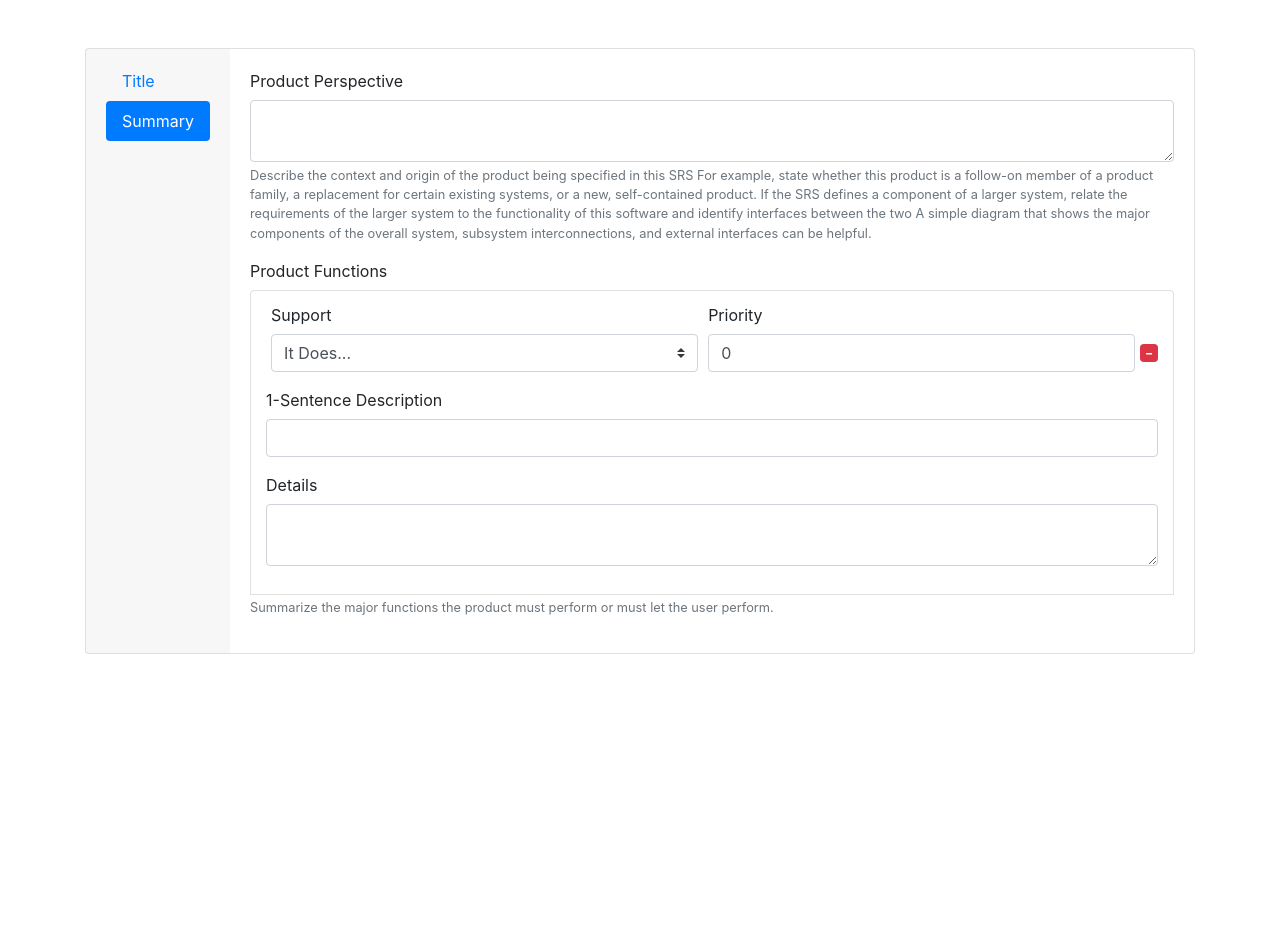
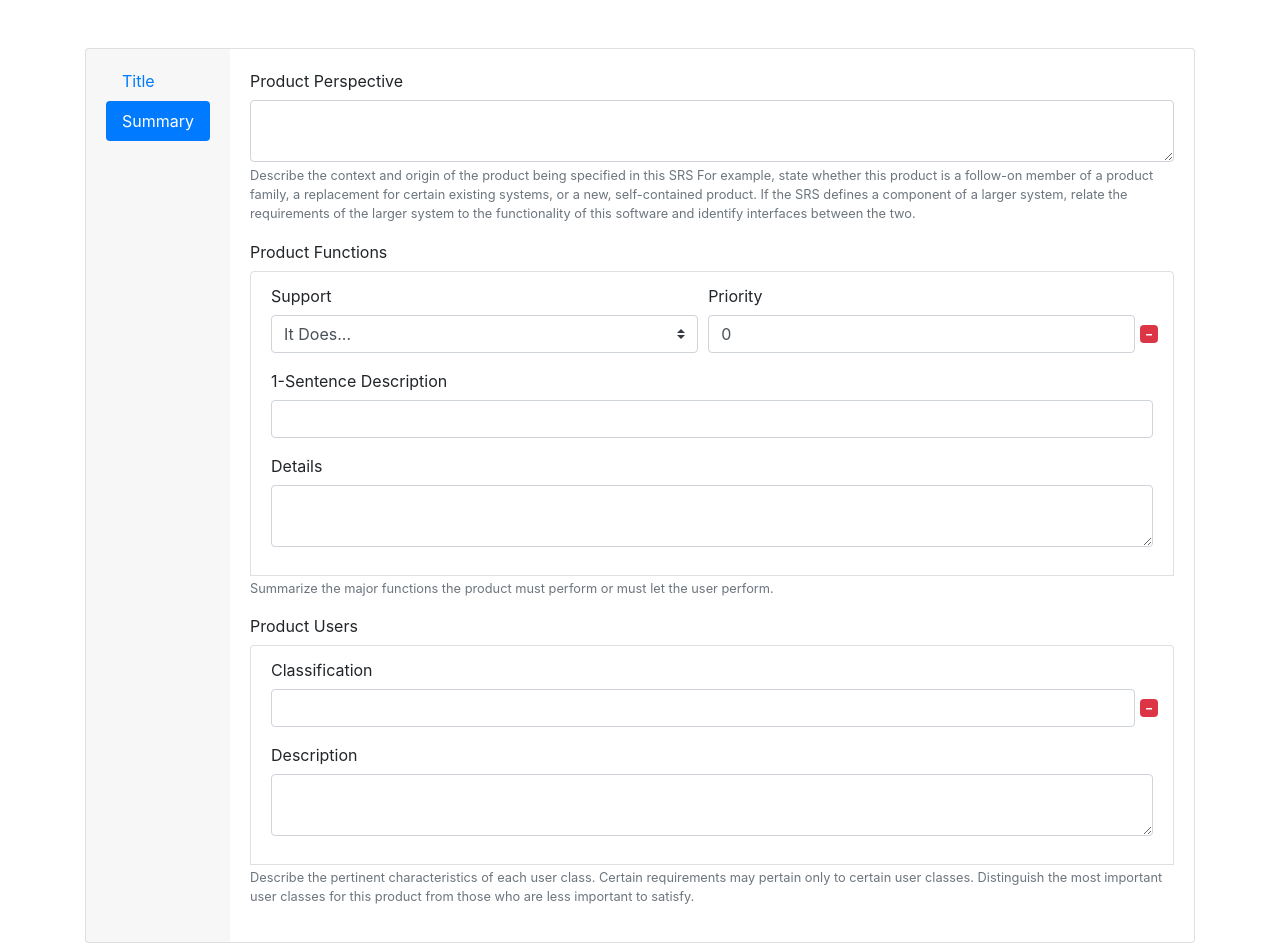
Before and after one commit to SamuelDavis/srs-builder, a Vue app: page / in a window 1280 px wide. Both pictures are taken after a click on the tab "Summary". Before the commit the page ends 800 px from the top, so only its background shows below. Built offline with nearby package versions, Linux system fonts and the light colour scheme.

Commit message:
add factory for expanding list watcher definitions

```diff
--- a/src/App.vue
+++ b/src/App.vue
@@ -16,7 +16,6 @@
                 </b-form-group>
               </b-col>
             </b-form-row>
-            <b-form-row>
             <b-form-group label="Title" description="Provide the name of the product.">
               <b-form-input name="title" v-model="title.title"/>
             </b-form-group>
@@ -40,12 +39,11 @@
                 </b-list-group-item>
               </b-list-group>
             </b-form-group>
-            </b-form-row>
           </b-form>
         </b-tab>
         <b-tab title="Summary">
           <b-form>
-            <b-form-group label="Product Perspective" description="Describe the context and origin of the product being specified in this SRS For example, state whether this product is a follow-on member of a product family, a replacement for certain existing systems, or a new, self-contained product. If the SRS defines a component of a larger system, relate the requirements of the larger system to the functionality of this software and identify interfaces between the two A simple diagram that shows the major components of the overall system, subsystem interconnections, and external interfaces can be helpful.">
+            <b-form-group label="Product Perspective" description="Describe the context and origin of the product being specified in this SRS For example, state whether this product is a follow-on member of a product family, a replacement for certain existing systems, or a new, self-contained product. If the SRS defines a component of a larger system, relate the requirements of the larger system to the functionality of this software and identify interfaces between the two.">
               <b-textarea v-model="summary.perspective"></b-textarea>
             </b-form-group>
             <b-form-group label="Product Functions" description="Summarize the major functions the product must perform or must let the user perform.">
@@ -65,16 +63,29 @@
                     <b-badge class="mt-3" href="#" variant="danger" @click="() => summary.functions.splice(i, 1)">&minus;</b-badge>
                   </div>
                 </b-form-row>
-                <b-form-row>
                 <b-form-group label="1-Sentence Description">
                   <b-form-input v-model="summary.functions[i].description"></b-form-input>
                 </b-form-group>
-                </b-form-row>
-                <b-form-row>
                 <b-form-group label="Details">
                   <b-textarea v-model="summary.functions[i].details"></b-textarea>
                 </b-form-group>
+              </b-list-group-item>
+            </b-form-group>
+            <b-form-group label="Product Users" description="Describe the pertinent characteristics of each user class. Certain requirements may pertain only to certain user classes. Distinguish the most important user classes for this product from those who are less important to satisfy.">
+              <b-list-group-item v-for="({priority}, i) in summary.users" :key="i" :style="`background-color: rgba(255, 25, 25, ${priority / summaryMaxPriority});`">
+                <b-form-row>
+                  <b-col>
+                    <b-form-group label="Classification">
+                      <b-form-input v-model="summary.users[i].classification"></b-form-input>
+                    </b-form-group>
+                  </b-col>
+                  <div class="srs-center">
+                    <b-badge class="mt-3" href="#" variant="danger" @click="() => summary.users.splice(i, 1)">&minus;</b-badge>
+                  </div>
                 </b-form-row>
+                <b-form-group label="Description">
+                  <b-textarea v-model="summary.users[i].description"></b-textarea>
+                </b-form-group>
               </b-list-group-item>
             </b-form-group>
           </b-form>
@@ -85,6 +96,19 @@
 </template>
 
 <script>
+  function watchExpandingList (idProp, prototype) {
+    return {
+      deep: true,
+      immediate: true,
+      handler (value) {
+        const length = value.length
+        if (length < 1 || value[length - 1][idProp]) {
+          value.push({ ...prototype })
+        }
+      }
+    }
+  }
+
   export default {
     name: 'app',
     data () {
@@ -107,7 +131,8 @@
         },
         summary: {
           perspective: '',
-          functions: []
+          functions: [],
+          users: []
         }
       }
     },
@@ -119,35 +144,21 @@
       }
     },
     watch: {
-      'title.productOwners': {
-        deep: true,
-        immediate: true,
-        handler: function (value) {
-          const length = value.length
-          if (length < 1 || value[length - 1].name) {
-            value.push({
+      'title.productOwners': watchExpandingList('name', {
         name: '',
         email: '',
         phone: '',
-            })
-          }
-        }
-      },
-      'summary.functions': {
-        deep: true,
-        immediate: true,
-        handler: function (value) {
-          const length = value.length
-          if (length < 1 || value[length - 1].description) {
-            value.push({
+      }),
+      'summary.functions': watchExpandingList('description', {
         support: 1,
         priority: 0,
         description: '',
         details: ''
+      }),
+      'summary.users': watchExpandingList('classification', {
+        classification: '',
+        description: ''
       })
-          }
-        }
-      }
     }
   }
 </script>
```
Lines whose indentation alone changed are shown as unchanged.
